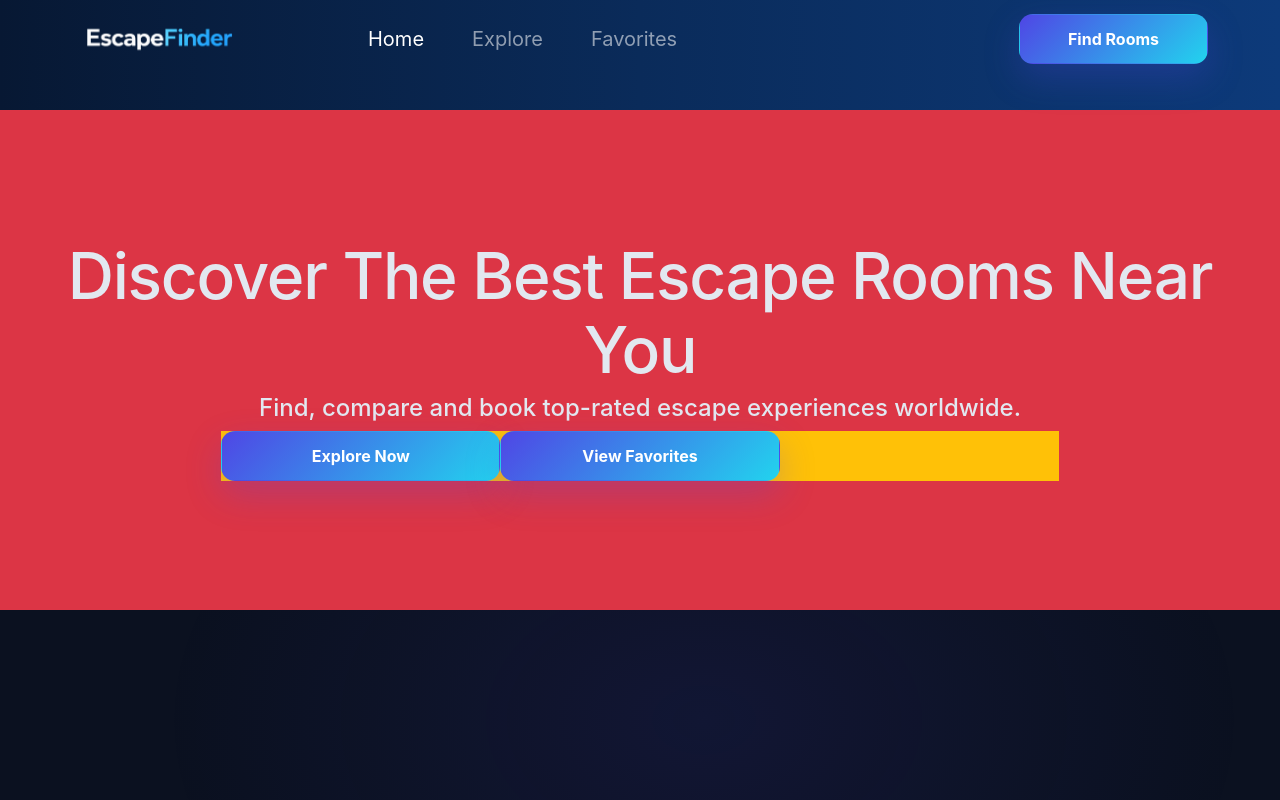
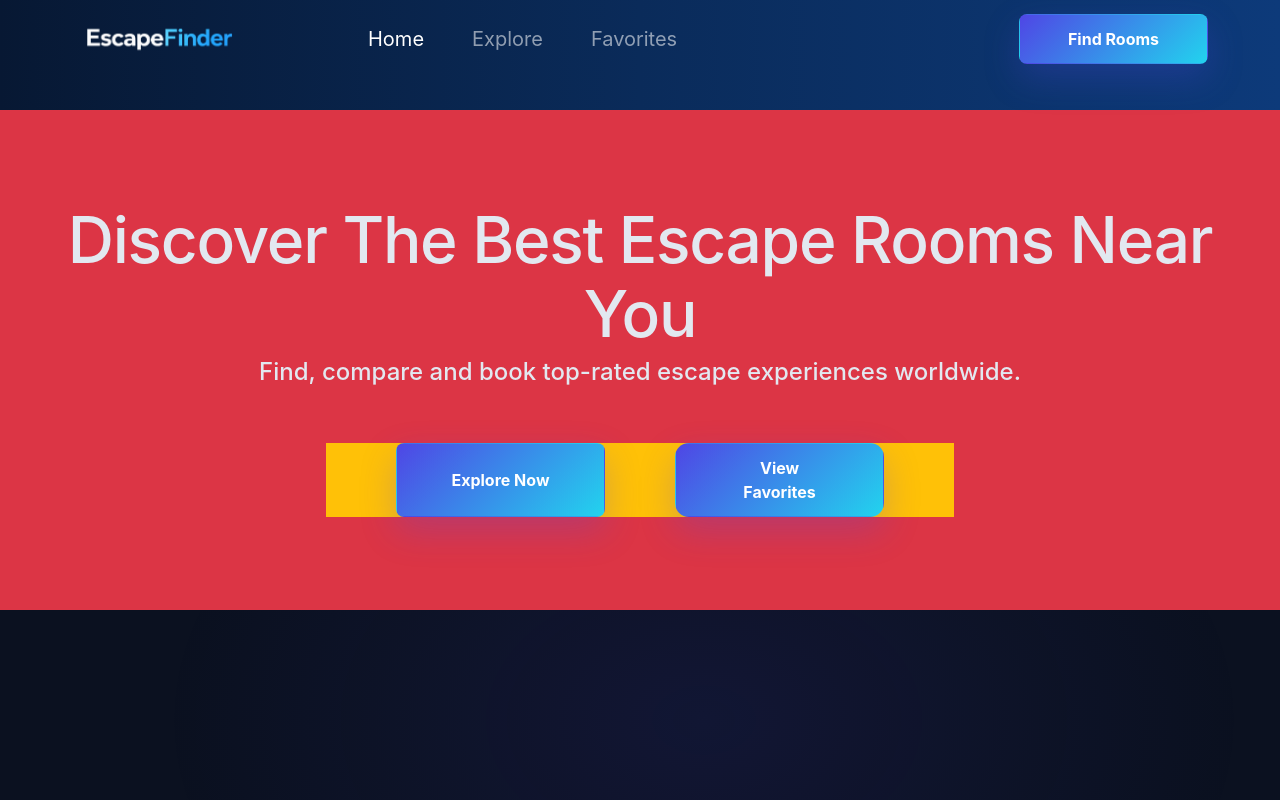
Before and after one commit to kiumars609/escape-finder, a React (Vite) app: page / in a window 1280 px wide. Built offline with nearby package versions, Linux system fonts and the light colour scheme.

Commit message:
Edit Button Section for SubHeader

```diff
--- a/src/Components/Header/Header.jsx
+++ b/src/Components/Header/Header.jsx
@@ -39,7 +39,7 @@ export default function Header() {
                     </ul>
 
                     <form className="d-flex me-5" role="search">
-                      <button className="btn btn-primary text-white col-12 px-5">
+                      <button className="btn btn-primary text-white col-12 px-5 rounded-3">
                         Find Rooms
                       </button>
                     </form>
--- a/src/Components/SubHeader/ButtonSection.jsx
+++ b/src/Components/SubHeader/ButtonSection.jsx
@@ -2,8 +2,8 @@ import React from "react";
 
 export default function ButtonSection() {
   return (
-    <div className="col-12 col-md-8 bg-warning button-section">
-      <button className="btn btn-primary text-white col-12 col-md-4 px-5">
+    <div className="col-12 col-md-6 bg-warning button-section mt-5">
+      <button className="btn btn-primary text-white col-12 col-md-4 px-5 rounded-3">
         Explore Now
       </button>
 
--- a/src/Components/SubHeader/style.css
+++ b/src/Components/SubHeader/style.css
@@ -8,3 +8,10 @@
 .sub-header .main .sub-header .title {
   font-size: 4rem;
 }
+
+/* Button Section */
+
+.sub-header .main .button-section{
+    display: flex;
+    justify-content: space-evenly;
+}
```
